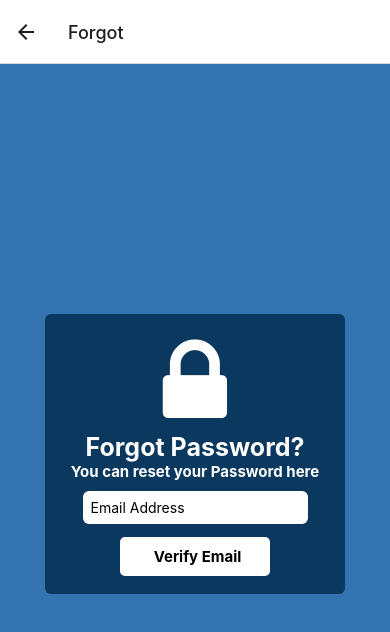
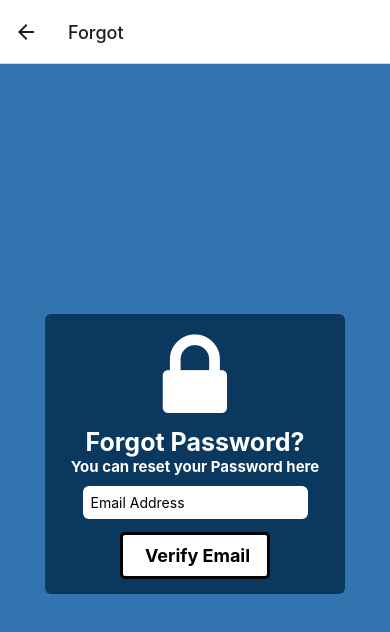
Before and after one commit to balagtasblessie/Pastebook_ReactNative, a React Native app: screen /Forgot in a window 390 px wide. Shown: the top 632 px of the page. Built offline with nearby package versions, Linux system fonts and the light colour scheme.

Commit message:
Added home

```diff
--- a/screens/ForgotPassScreen.js
+++ b/screens/ForgotPassScreen.js
@@ -69,12 +69,16 @@ const styles = StyleSheet.create( {
         backgroundColor: "white",
         paddingVertical: 10,
         paddingHorizontal: 15,
+        borderColor: "black",
+        borderWidth: 3,
         borderRadius: 5,
+        marginBottom: 3
       },
       buttonText: {
         marginLeft: 5,
-        fontSize: 15,
+        fontSize: 18,
         fontWeight: 'bold',
+
         color: "black",
       },
 }
--- a/screens/HomeScreen.js
+++ b/screens/HomeScreen.js
@@ -4,97 +4,31 @@ import { FontAwesome } from '@expo/vector-icons';
 
 export default function HomeScreen() {
   return (
-    <View>
-
+    <View style={styles.container}>
+      <View style={styles.headerContainer}>
+      <Text style={styles.text}>Header</Text>
+      </View>
     </View>
   )
 }
 
 const styles = StyleSheet.create({
   container: {
-    flex: 1,
+    flex:1
   },
-  backgroundImage: {
-    flex: 1,
-    resizeMode: 'cover',
-    justifyContent: 'center',
-    opacity: 0.6,
+  headerContainer: {
+    backgroundColor: "#3373B0",
+    height: "8%",
+    borderRadius: 3,
+    borderColor: "black",
+    borderWidth: 2
   },
-  centeredContainer: {
-    position: 'absolute',
-    backgroundColor: "#3373B0",
-    width: '70%',
-    alignSelf: "center",
-    height: '100%',
-    justifyContent: "center",
-    alignItems: "center"
-  },
-  centeredText: {
-    flex: 1,
-    alignItems: "center",
-    justifyContent: "center",
-  },
-  textTitle: {
-    alignItems: "center",
-  justifyContent: "center",
-    color: 'white',
-    fontSize: 28,
+  text: {
+    fontSize: 25,
+    color: "white",
     fontWeight: "bold",
     textAlign: "center",
+
   },
-  text: {
-    alignItems: "center",
-    justifyContent: "center",
-    color: 'white',
-    fontSize: 18,
-    paddingBottom: 25,
-    fontWeight: "bold",
-    textAlign: "center",
-  },
-  label: {
-    fontSize: 16,
-    marginBottom: 4,
-    color: "white"
-  },
-  input: {
-    backgroundColor: "white",
-    alignSelf: "center",
-    padding: 8,
-    width: "75%",
-    borderRadius: 5,
-    marginBottom: 20,
-  },
-  rememberContainer: {
-    flexDirection: 'row',
-    alignItems: 'center',
-  },
-  rememberLabel: {
-    fontSize: 15,
-    marginLeft: 8,
-  },
-  button: {
-    marginTop: 3,
-    flexDirection: 'row',
-    alignItems: 'center',
-    justifyContent: 'flex-start',
-    backgroundColor: '#eab676',
-    paddingVertical: 10,
-    paddingHorizontal: 15,
-    borderRadius: 5,
-  },
-  buttonText: {
-    marginLeft: 5,
-    fontWeight: 'bold',
-    color: 'white',
-  },
-  clickableText: {
-    paddingTop: 15,
-    color: 'white',
-    fontSize: 15,
-    textDecorationLine: 'underline',
-  },
-  errorText: {
-    color: "red",
-    marginBottom: 10
-  }
+
 });
--- /dev/null
+++ b/screens/tsconfig.json
@@ -0,0 +1,3 @@
+{
+    "extends": "@tsconfig/react-native/tsconfig.json"
+  }
--- /dev/null
+++ b/tsconfig.json
@@ -0,0 +1,4 @@
+{
+  "compilerOptions": {},
+  "extends": "expo/tsconfig.base"
+}
```
Also changed, not shown: package.json (+7 -1 lines), App.tsx (renamed from App.js), 1 other file (tests, documents, lock files or other folders).
